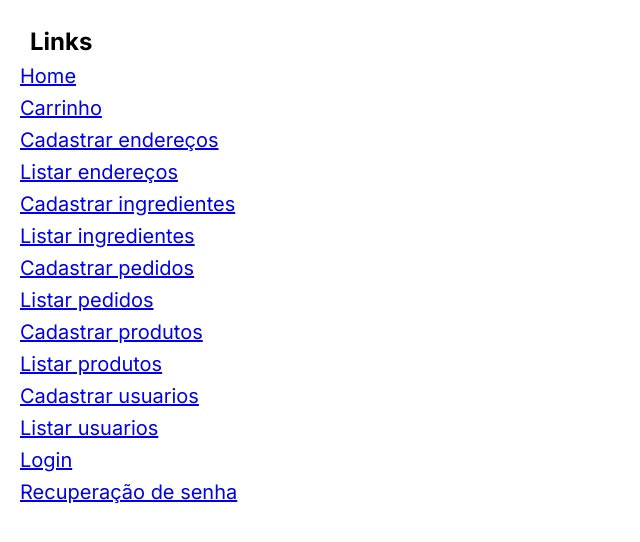
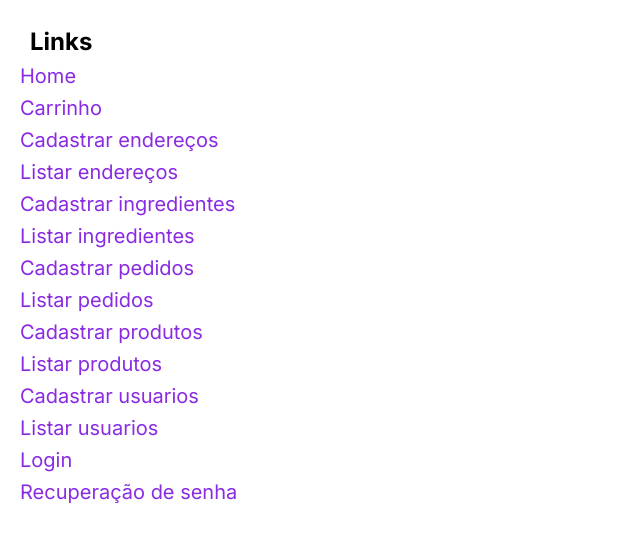
Before and after one commit to ewertonjsilva/prj-next-3etim-b, a Next.js app: page /temp in a window 1280 px wide. Shown: the top 542 px of the page, without its empty margins (0-640 px from the left). Built offline with nearby package versions, Linux system fonts and the light colour scheme.

Commit message:
aula 03-06-24 --2

```diff
--- a/src/app/globals.css
+++ b/src/app/globals.css
@@ -66,6 +66,10 @@ body {
 	/* border: 0.2rem solid #0f0; */
 }
 
+a {
+	text-decoration: none;
+}
+
 h1 {
 	font-size: 2.4rem;
 	font-weight: bold;
--- a/src/app/temp/page.jsx
+++ b/src/app/temp/page.jsx
@@ -5,20 +5,20 @@ export default function Home() {
   return (
     <div className="container">
       <h1>Links</h1>
-      <p className={styles.linkTemp}><Link  href={"/"}>Home</Link></p>
-      <p className={styles.linkTemp}><Link  href={"/carrinho"}>Carrinho</Link></p>
-      <p className={styles.linkTemp}><Link  href={"/enderecos/cadastrar"}>Cadastrar endereços</Link></p>
-      <p className={styles.linkTemp}><Link  href={"/enderecos/listar"}>Listar endereços</Link></p>
-      <p className={styles.linkTemp}><Link  href={"/ingredientes/cadastrar"}>Cadastrar ingredientes</Link></p>
-      <p className={styles.linkTemp}><Link  href={"/ingredientes/listar"}>Listar ingredientes</Link></p>
-      <p className={styles.linkTemp}><Link  href={"/pedidos/cadastrar"}>Cadastrar pedidos</Link></p>
-      <p className={styles.linkTemp}><Link  href={"/pedidos/listar"}>Listar pedidos</Link></p>
-      <p className={styles.linkTemp}><Link  href={"/produtos/cadastrar"}>Cadastrar produtos</Link></p>
-      <p className={styles.linkTemp}><Link  href={"/produtos/listar"}>Listar produtos</Link></p>
-      <p className={styles.linkTemp}><Link  href={"/usuarios/cadastrar"}>Cadastrar usuarios</Link></p>
-      <p className={styles.linkTemp}><Link  href={"/usuarios/listar"}>Listar usuarios</Link></p>
-      <p className={styles.linkTemp}><Link  href={"/usuarios/login"}>Login</Link></p>
-      <p className={styles.linkTemp}><Link  href={"/usuarios/recsenha"}>Recuperação de senha</Link></p>
+      <Link  href={"/"}><p className={styles.linkTemp}>Home</p></Link>
+      <Link  href={"/carrinho"}><p className={styles.linkTemp}>Carrinho</p></Link>
+      <Link  href={"/enderecos/cadastrar"}><p className={styles.linkTemp}>Cadastrar endereços</p></Link>
+      <Link  href={"/enderecos/listar"}><p className={styles.linkTemp}>Listar endereços</p></Link>
+      <Link  href={"/ingredientes/cadastrar"}><p className={styles.linkTemp}>Cadastrar ingredientes</p></Link>
+      <Link  href={"/ingredientes/listar"}><p className={styles.linkTemp}>Listar ingredientes</p></Link>
+      <Link  href={"/pedidos/cadastrar"}><p className={styles.linkTemp}>Cadastrar pedidos</p></Link>
+      <Link  href={"/pedidos/listar"}><p className={styles.linkTemp}>Listar pedidos</p></Link>
+      <Link  href={"/produtos/cadastrar"}><p className={styles.linkTemp}>Cadastrar produtos</p></Link>
+      <Link  href={"/produtos/listar"}><p className={styles.linkTemp}>Listar produtos</p></Link>
+      <Link  href={"/usuarios/cadastrar"}><p className={styles.linkTemp}>Cadastrar usuarios</p></Link>
+      <Link  href={"/usuarios/listar"}><p className={styles.linkTemp}>Listar usuarios</p></Link>
+      <Link  href={"/usuarios/login"}><p className={styles.linkTemp}>Login</p></Link>
+      <Link  href={"/usuarios/recsenha"}><p className={styles.linkTemp}>Recuperação de senha</p></Link>
     </div>
   );
 }
```
Also changed, not shown: src/app/temp/page.module.css (line endings or trailing spaces).
